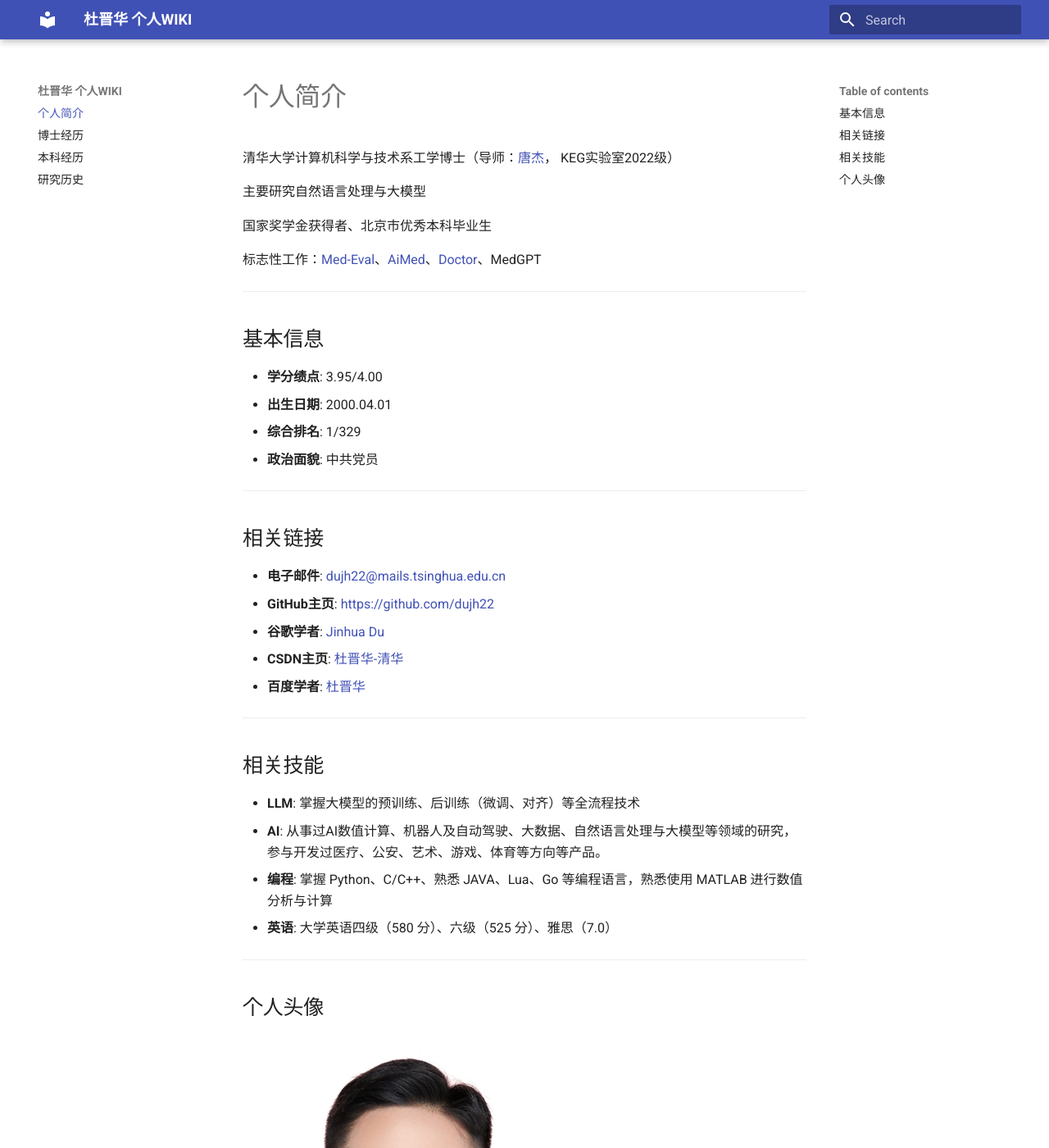
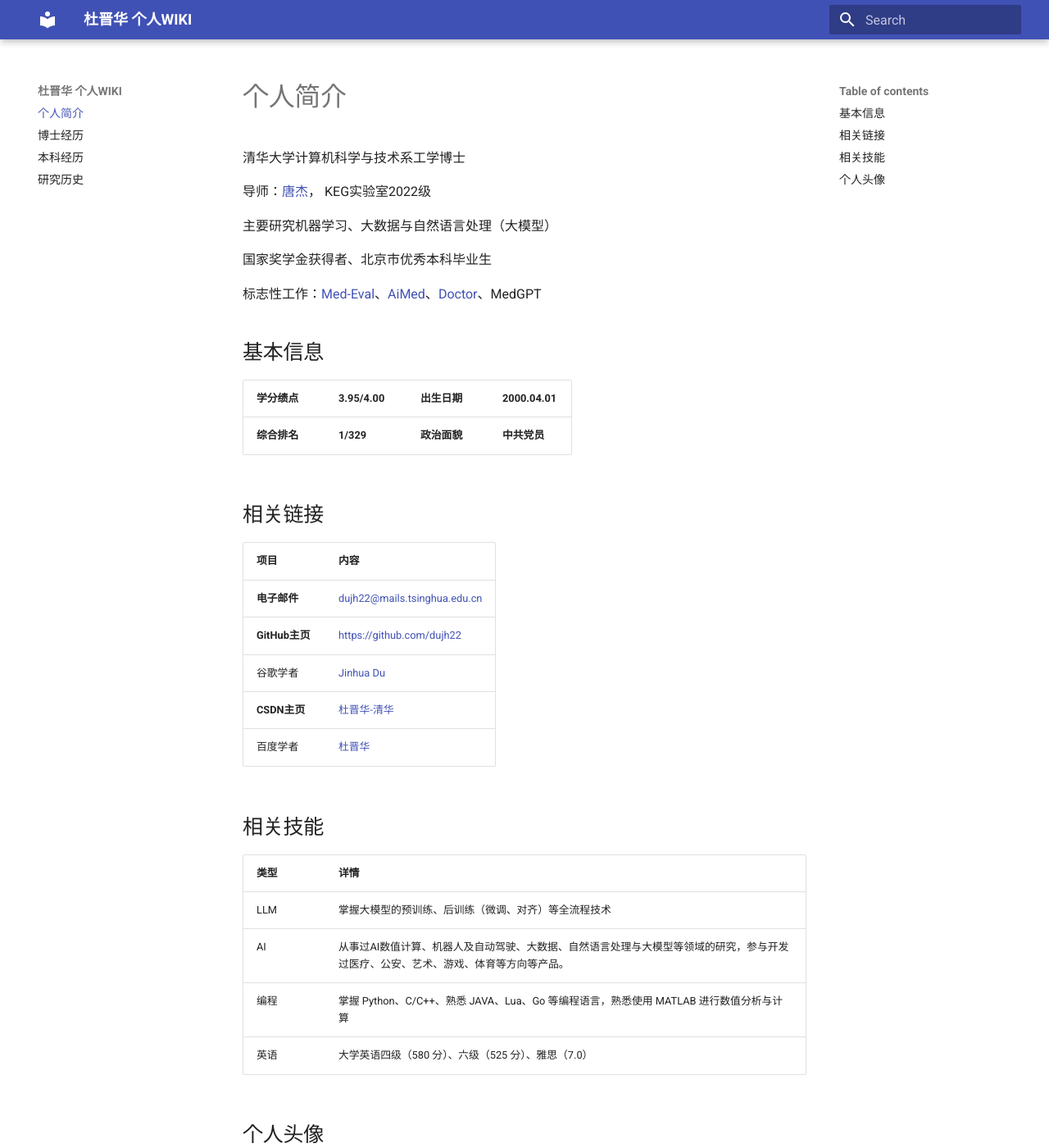
Before and after one commit to dujh22/Dujinhua_wiki, an MkDocs documentation site: the page built from docs/index.md, in a window 1280 px wide and 1400 px high. Shown: the whole window at 82% size. Built offline with MkDocs 1.6.1 and Material for MkDocs 9.7.7, drawn with Linux system fonts in a browser that asks for light colours.

Commit message:
Update index.md

```diff
--- a/docs/index.md
+++ b/docs/index.md
@@ -1,48 +1,37 @@
-清华大学计算机科学与技术系工学博士（导师：[唐杰](https://keg.cs.tsinghua.edu.cn/jietang/)， KEG实验室2022级）
+清华大学计算机科学与技术系工学博士
 
-主要研究自然语言处理与大模型
+导师：[唐杰](https://keg.cs.tsinghua.edu.cn/jietang/)， KEG实验室2022级
+
+主要研究机器学习、大数据与自然语言处理（大模型）
 
 国家奖学金获得者、北京市优秀本科毕业生
 
 标志性工作：[Med-Eval](https://dujh22.github.io/)、[AiMed](https://www.opende.org.cn/demo/chat)、[Doctor](https://www.mclouds.org.cn/doctor)、MedGPT
 
----
-
-
-
 ## 基本信息
 
-- **学分绩点**: 3.95/4.00
-- **出生日期**: 2000.04.01
-- **综合排名**: 1/329
-- **政治面貌**: 中共党员
-
----
-
-
+| 学分绩点           | 3.95/4.00       | 出生日期           | 2000.04.01         |
+| ------------------ | --------------- | ------------------ | ------------------ |
+| **综合排名** | **1/329** | **政治面貌** | **中共党员** |
 
 ## 相关链接
 
-- **电子邮件**: [dujh22@mails.tsinghua.edu.cn](dujh22@mails.tsinghua.edu.cn)
-- **GitHub主页**: [https://github.com/dujh22](https://github.com/dujh22)
-- **谷歌学者**: [Jinhua Du](https://scholar.google.com/citations?user=fLKerfcAAAAJ&hl=zh-CN&oi=ao)
-- **CSDN主页**: [杜晋华-清华](https://blog.csdn.net/qq_44372652?spm=1000.2115.3001.5343)
-- **百度学者**: [杜晋华](https://xueshu.baidu.com/homepage/dujinhua)
-
----
-
-
+| 项目                 | 内容                                                                            |
+| -------------------- | ------------------------------------------------------------------------------- |
+| **电子邮件**   | [dujh22@mails.tsinghua.edu.cn](dujh22@mails.tsinghua.edu.cn)                       |
+| **GitHub主页** | [https://github.com/dujh22](https://github.com/dujh22)                             |
+| 谷歌学者             | [Jinhua Du](https://scholar.google.com/citations?user=fLKerfcAAAAJ&hl=zh-CN&oi=ao) |
+| **CSDN主页**   | [杜晋华-清华](https://blog.csdn.net/qq_44372652?spm=1000.2115.3001.5343)           |
+| 百度学者             | [杜晋华](https://xueshu.baidu.com/homepage/dujinhua)                               |
 
 ## 相关技能
 
-- **LLM**: 掌握大模型的预训练、后训练（微调、对齐）等全流程技术
-- **AI**: 从事过AI数值计算、机器人及自动驾驶、大数据、自然语言处理与大模型等领域的研究，参与开发过医疗、公安、艺术、游戏、体育等方向等产品。
-- **编程**: 掌握 Python、C/C++、熟悉 JAVA、Lua、Go 等编程语言，熟悉使用 MATLAB 进行数值分析与计算
-- **英语**: 大学英语四级（580 分）、六级（525 分）、雅思（7.0）
-
----
-
-
+| 类型 | 详情                                                                                                                               |
+| ---- | ---------------------------------------------------------------------------------------------------------------------------------- |
+| LLM  | 掌握大模型的预训练、后训练（微调、对齐）等全流程技术                                                                               |
+| AI   | 从事过AI数值计算、机器人及自动驾驶、大数据、自然语言处理与大模型等领域的研究，参与开发过医疗、公安、艺术、游戏、体育等方向等产品。 |
+| 编程 | 掌握 Python、C/C++、熟悉 JAVA、Lua、Go 等编程语言，熟悉使用 MATLAB 进行数值分析与计算                                              |
+| 英语 | 大学英语四级（580 分）、六级（525 分）、雅思（7.0）                                                                                |
 
 ## 个人头像
 
```
